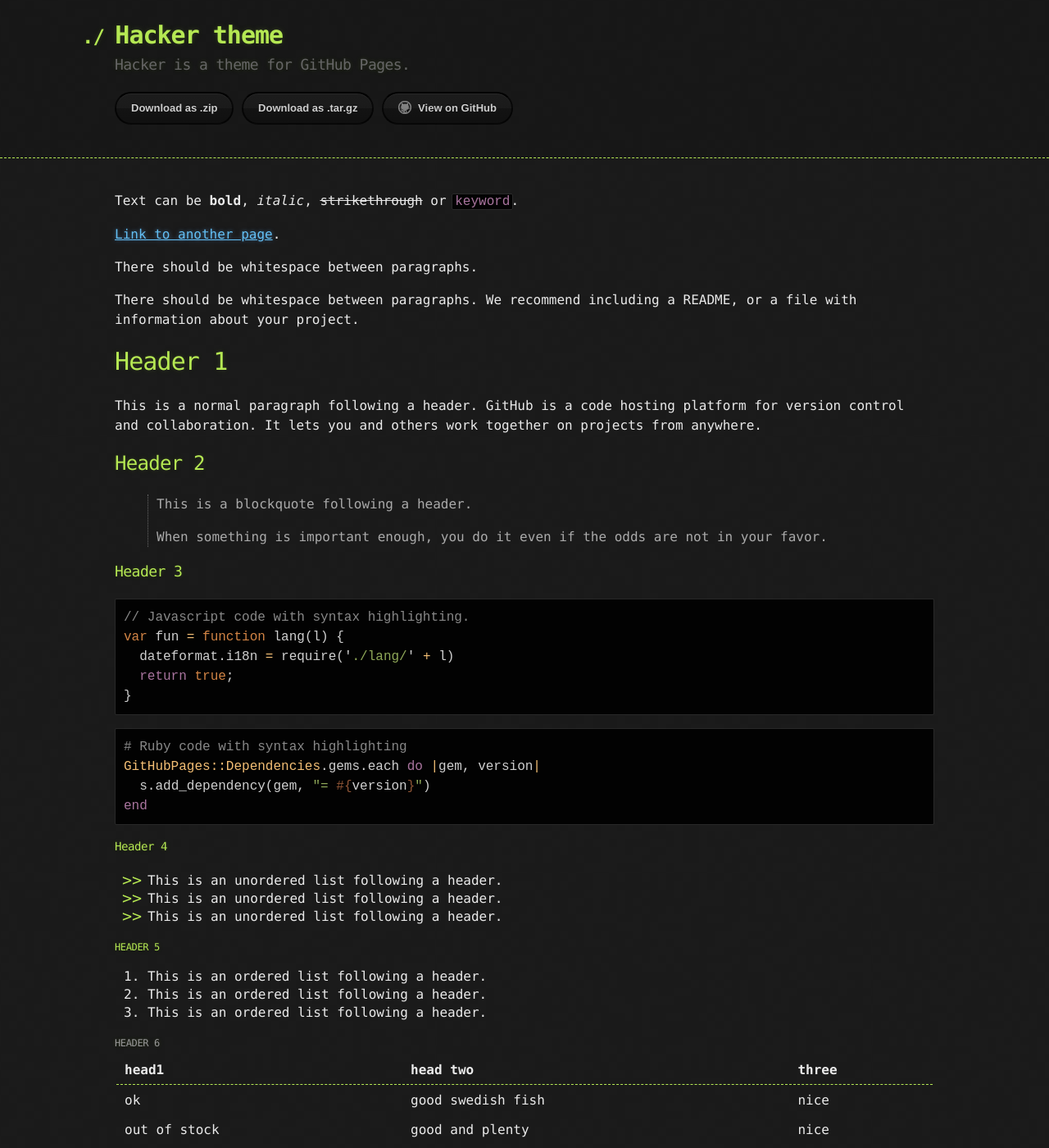
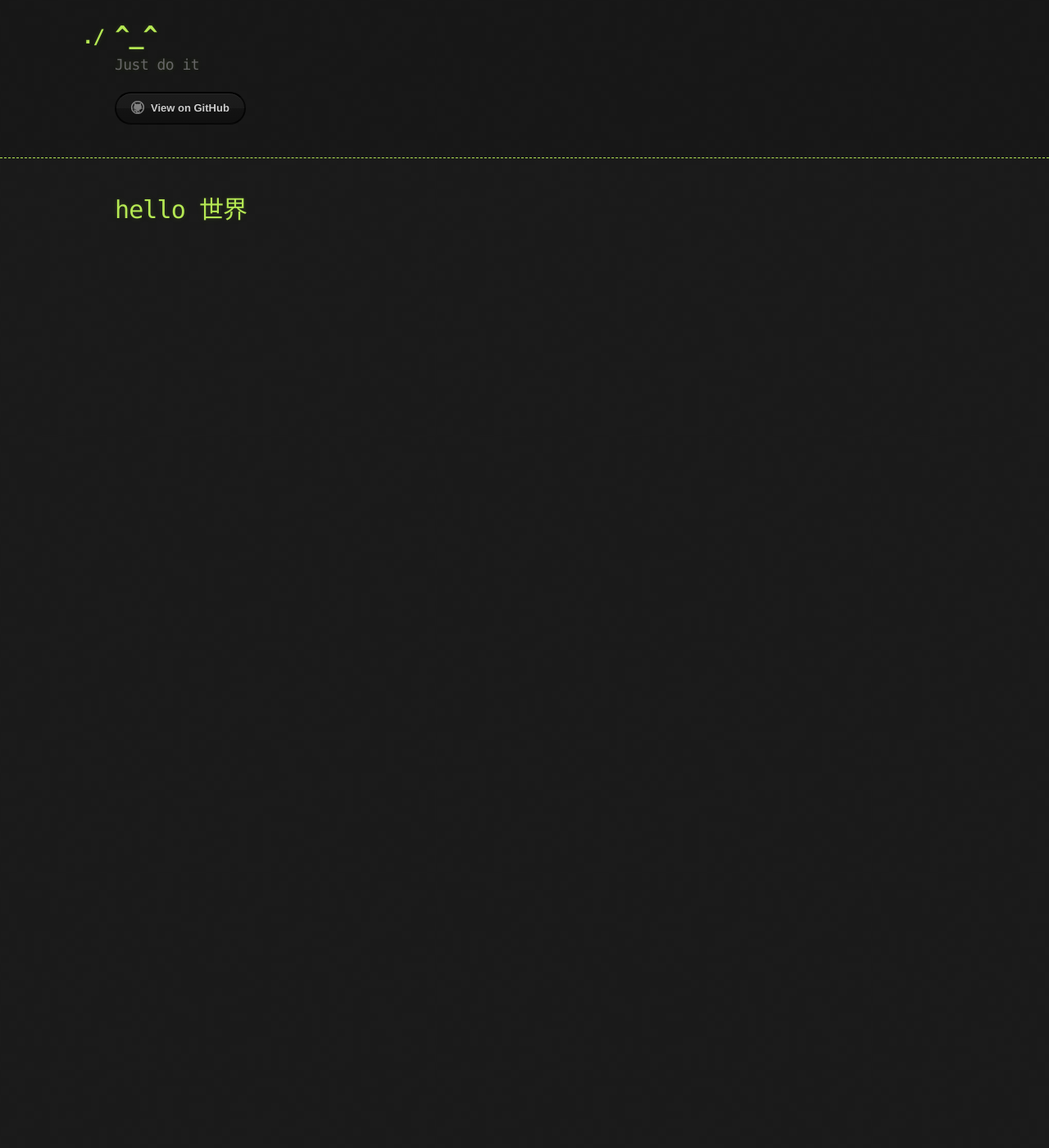
Before and after one commit to milesfei/milesfei.github.io, a Jekyll site: the page built from index.md, in a window 1280 px wide and 1400 px high. Shown: the whole window at 82% size. Built offline with Jekyll 4.4.1, drawn with Linux system fonts in a browser that asks for light colours; our own code applies the rules of GitHub Pages for plain Markdown files; some of the changed text lies outside the part shown.

Commit message:
update first page

````diff
--- a/_config.yml
+++ b/_config.yml
@@ -1,5 +1,5 @@
-title: Hacker theme
-description: Hacker is a theme for GitHub Pages.
-show_downloads: true
+title: ^_^
+description: Just do it
+show_downloads: false
 google_analytics:
 theme: jekyll-theme-hacker
--- a/index.md
+++ b/index.md
@@ -1,123 +1 @@
----
-layout: default
----
-
-Text can be **bold**, _italic_, ~~strikethrough~~ or `keyword`.
-
-[Link to another page](./another-page.html).
-
-There should be whitespace between paragraphs.
-
-There should be whitespace between paragraphs. We recommend including a README, or a file with information about your project.
-
-# Header 1
-
-This is a normal paragraph following a header. GitHub is a code hosting platform for version control and collaboration. It lets you and others work together on projects from anywhere.
-
-## Header 2
-
-> This is a blockquote following a header.
->
-> When something is important enough, you do it even if the odds are not in your favor.
-
-### Header 3
-
-```js
-// Javascript code with syntax highlighting.
-var fun = function lang(l) {
-  dateformat.i18n = require('./lang/' + l)
-  return true;
-}
-```
-
-```ruby
-# Ruby code with syntax highlighting
-GitHubPages::Dependencies.gems.each do |gem, version|
-  s.add_dependency(gem, "= #{version}")
-end
-```
-
-#### Header 4
-
-*   This is an unordered list following a header.
-*   This is an unordered list following a header.
-*   This is an unordered list following a header.
-
-##### Header 5
-
-1.  This is an ordered list following a header.
-2.  This is an ordered list following a header.
-3.  This is an ordered list following a header.
-
-###### Header 6
-
-| head1        | head two          | three |
-|:-------------|:------------------|:------|
-| ok           | good swedish fish | nice  |
-| out of stock | good and plenty   | nice  |
-| ok           | good `oreos`      | hmm   |
-| ok           | good `zoute` drop | yumm  |
-
-### There's a horizontal rule below this.
-
-* * *
-
-### Here is an unordered list:
-
-*   Item foo
-*   Item bar
-*   Item baz
-*   Item zip
-
-### And an ordered list:
-
-1.  Item one
-1.  Item two
-1.  Item three
-1.  Item four
-
-### And a nested list:
-
-- level 1 item
-  - level 2 item
-  - level 2 item
-    - level 3 item
-    - level 3 item
-- level 1 item
-  - level 2 item
-  - level 2 item
-  - level 2 item
-- level 1 item
-  - level 2 item
-  - level 2 item
-- level 1 item
-
-### Small image
-
-![Octocat](https://github.githubassets.com/images/icons/emoji/octocat.png)
-
-### Large image
-
-![Branching](https://guides.github.com/activities/hello-world/branching.png)
-
-
-### Definition lists can be used with HTML syntax.
-
-<dl>
-<dt>Name</dt>
-<dd>Godzilla</dd>
-<dt>Born</dt>
-<dd>1952</dd>
-<dt>Birthplace</dt>
-<dd>Japan</dd>
-<dt>Color</dt>
-<dd>Green</dd>
-</dl>
-
-```
-Long, single-line code blocks should not wrap. They should horizontally scroll if they are too long. This line should be long enough to demonstrate this.
-```
-
-```
-The final element.
-```
+# hello 世界
````
